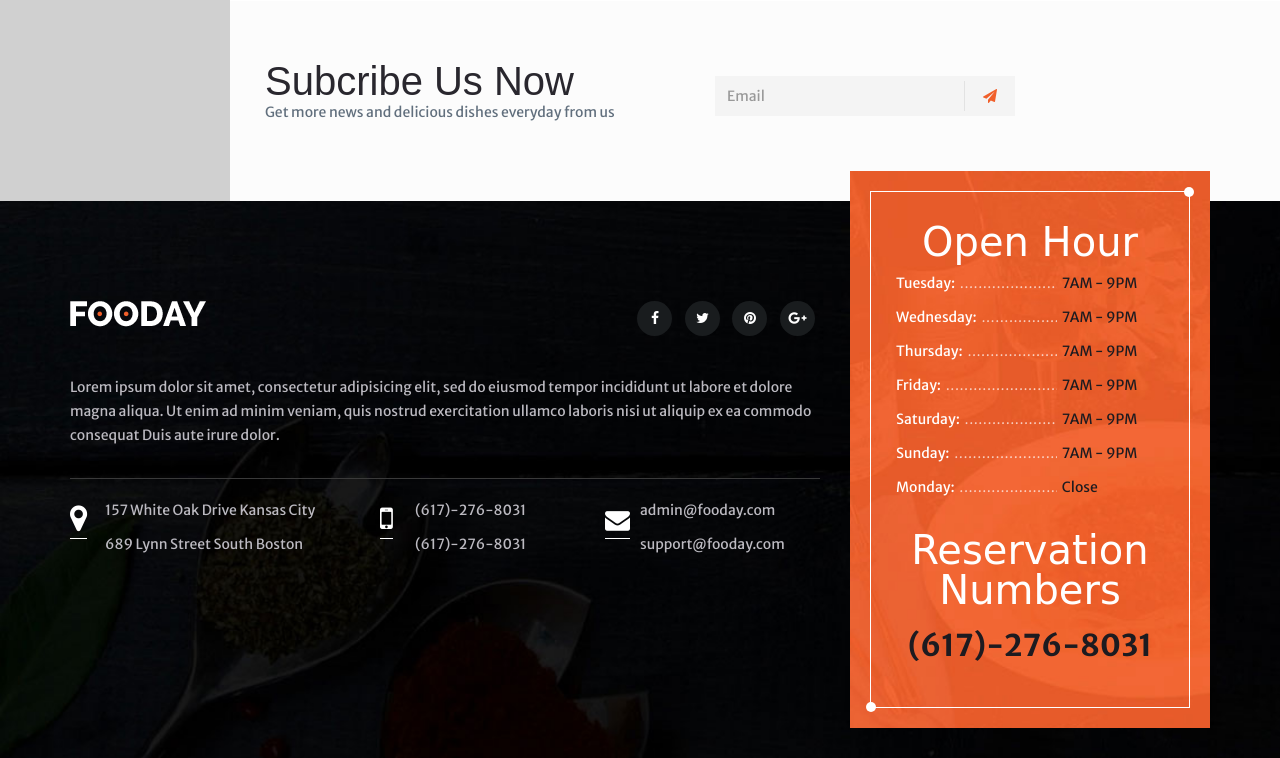
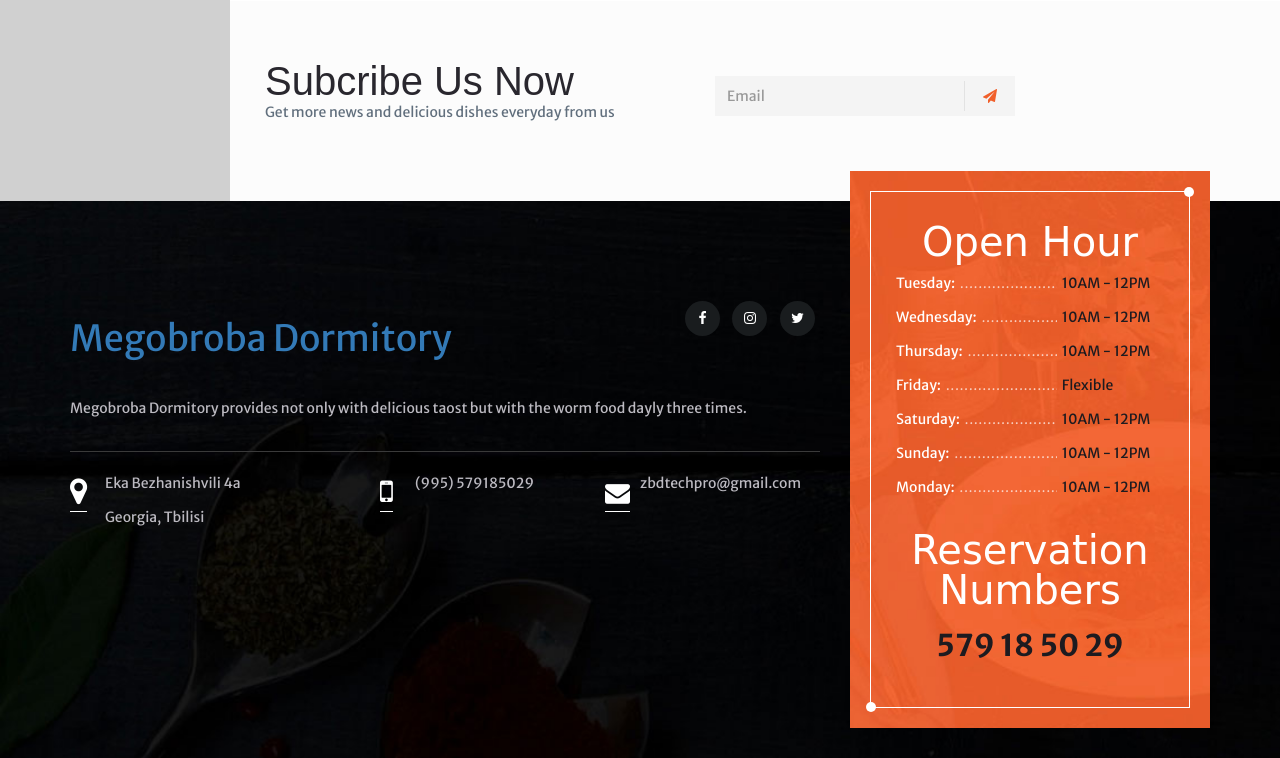
Before and after one commit to Zubaidov/Canteen_TbilisiDorm, a Django app: page /about/ in a window 1280 px wide. Shown: the part 3971-4729 px from the top of the page. Run offline with Django 5.2, Linux system fonts and the light colour scheme; some libraries are stand-ins or nearby versions; some web fonts are replaced.

Commit message:
Header and Footer

```diff
--- a/templates/base.html
+++ b/templates/base.html
@@ -80,7 +80,7 @@
                   </div>
                 </div>
               </div>
-              <div class="header-logo"><a href="/" class="logo logo-static"><img src="{% static '/images/logo-white.png' %}" alt="fooday" class="logo-img"></a><a href="/" class="logo logo-fixed"><img src="{% static '/images/logo.png' %}" alt="fooday" class="logo-img"></a></div>
+              <div class="header-logo"><a href="/" class="logo logo-static"><h1>MD</h1></a><a href="/" class="logo logo-fixed"><img src="{% static '/images/logo.png' %}" alt="fooday" class="logo-img"></a></div>
               <nav id="main-nav-offcanvas" class="main-nav-wrapper">
                 <div class="close-offcanvas-wrapper"><span class="close-offcanvas">x</span></div>
                 <div class="main-nav">
@@ -124,37 +124,34 @@
                     <div class="ft-widget-area">
                       <div class="ft-area1">
                         <div class="swin-wget swin-wget-about">
-                          <div class="clearfix"><a class="wget-logo"><img src="{% static '/images/logo-ft.png' %}" alt="" class="img img-responsive"></a>
+                          <div class="clearfix"><a class="wget-logo"><h1>Megobroba Dormitory</h1></a>
                             <ul class="socials socials-about list-unstyled list-inline">
                               <li><a href="#"><i class="fa fa-facebook"></i></a></li>
+                              <li><a href="#"><i class="fa fa-instagram"></i></a></li>
                               <li><a href="#"><i class="fa fa-twitter"></i></a></li>
-                              <li><a href="#"><i class="fa fa-pinterest"></i></a></li>
-                              <li><a href="#"><i class="fa fa-google-plus"></i></a></li>
                             </ul>
                           </div>
                           <div class="wget-about-content">
-                            <p>Lorem ipsum dolor sit amet, consectetur adipisicing elit, sed do eiusmod tempor incididunt ut labore et dolore magna aliqua. Ut enim ad minim veniam, quis nostrud exercitation ullamco laboris nisi ut aliquip ex ea commodo consequat Duis aute irure dolor.</p>
+                            <p>Megobroba Dormitory provides not only with delicious taost but with the worm food dayly three times.</p>
                           </div>
                           <div class="about-contact-info clearfix">
                             <div class="address-info">
                               <div class="info-icon"><i class="fa fa-map-marker"></i></div>
                               <div class="info-content">
-                                <p>157 White Oak Drive Kansas City </p>
-                                <p>689 Lynn Street South Boston</p>
+                                <p>Eka Bezhanishvili 4a</p>
+                                <p>Georgia, Tbilisi</p>
                               </div>
                             </div>
                             <div class="phone-info">
                               <div class="info-icon"><i class="fa fa-mobile-phone"></i></div>
                               <div class="info-content">
-                                <p>(617)-276-8031</p>
-                                <p>(617)-276-8031</p>
+                                <p>(995) 579185029</p>
                               </div>
                             </div>
                             <div class="email-info">
                               <div class="info-icon"><i class="fa fa-envelope"></i></div>
                               <div class="info-content">
-                                <p>admin@fooday.com</p>
-                                <p>support@fooday.com</p>
+                                <p>zbdtechpro@gmail.com</p>
                               </div>
                             </div>
                           </div>
@@ -179,7 +176,7 @@
                               </div>
                               <div class="res-time">
                                 <div class="res-time-item">
-                                  <p>7AM - 9PM</p>
+                                  <p>10AM - 12PM</p>
                                 </div>
                               </div>
                               <div class="clearfix"></div>
@@ -195,7 +192,7 @@
                               </div>
                               <div class="res-time">
                                 <div class="res-time-item">
-                                  <p>7AM - 9PM</p>
+                                  <p>10AM - 12PM</p>
                                 </div>
                               </div>
                               <div class="clearfix"></div>
@@ -211,7 +208,7 @@
                               </div>
                               <div class="res-time">
                                 <div class="res-time-item">
-                                  <p>7AM - 9PM</p>
+                                  <p>10AM - 12PM</p>
                                 </div>
                               </div>
                               <div class="clearfix"></div>
@@ -227,7 +224,7 @@
                               </div>
                               <div class="res-time">
                                 <div class="res-time-item">
-                                  <p>7AM - 9PM</p>
+                                  <p>Flexible</p>
                                 </div>
                               </div>
                               <div class="clearfix"></div>
@@ -243,7 +240,7 @@
                               </div>
                               <div class="res-time">
                                 <div class="res-time-item">
-                                  <p>7AM - 9PM</p>
+                                  <p>10AM - 12PM</p>
                                 </div>
                               </div>
                               <div class="clearfix"></div>
@@ -259,7 +256,7 @@
                               </div>
                               <div class="res-time">
                                 <div class="res-time-item">
-                                  <p>7AM - 9PM</p>
+                                  <p>10AM - 12PM</p>
                                 </div>
                               </div>
                               <div class="clearfix"></div>
@@ -275,14 +272,14 @@
                               </div>
                               <div class="res-time">
                                 <div class="res-time-item">
-                                  <p>Close</p>
+                                  <p>10AM - 12PM</p>
                                 </div>
                               </div>
                               <div class="clearfix"></div>
                             </div>
                           </div>
                           <h3 class="res-title">Reservation Numbers</h3>
-                          <p class="res-number">(617)-276-8031</p>
+                          <p class="res-number">579 18 50 29</p>
                         </div>
                       </div>
                     </div>
```
